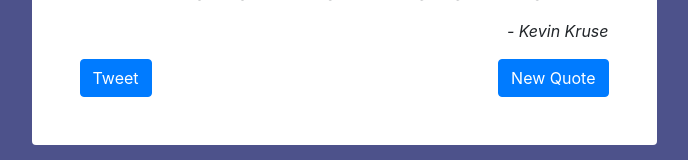
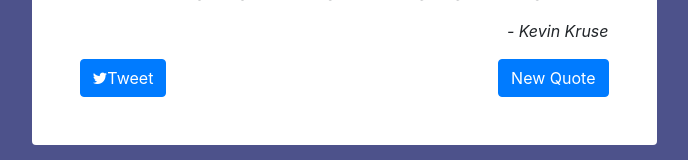
Before and after one commit to rukkho/quote-machine, a React (Create React App) app: page / in a window 1280 px wide. Shown: the part 362-522 px from the top of the page, without its empty margins (296-984 px from the left). Built offline with nearby package versions, Linux system fonts and the light colour scheme; no server answers.

Commit message:
added twitter icon

```diff
--- a/src/App.js
+++ b/src/App.js
@@ -53,7 +53,7 @@ class QuoteMachine  extends React.Component {
               )            }
           <div className= "d-flex justify-content-between">
 
-            <a target="_blank" id="tweet-quote" href={tweetUrl} className="btn btn-primary"><i className="fa fa-Twitter"></i>Tweet</a>
+            <a target="_blank" id="tweet-quote" href={tweetUrl} className="btn btn-primary"><i className="fa fa-twitter"></i>Tweet</a>
             <button  className="btn btn-primary" onClick={this.getRandomIndex} id="new-quote">New Quote</button>
           </div>
         </div>
```
